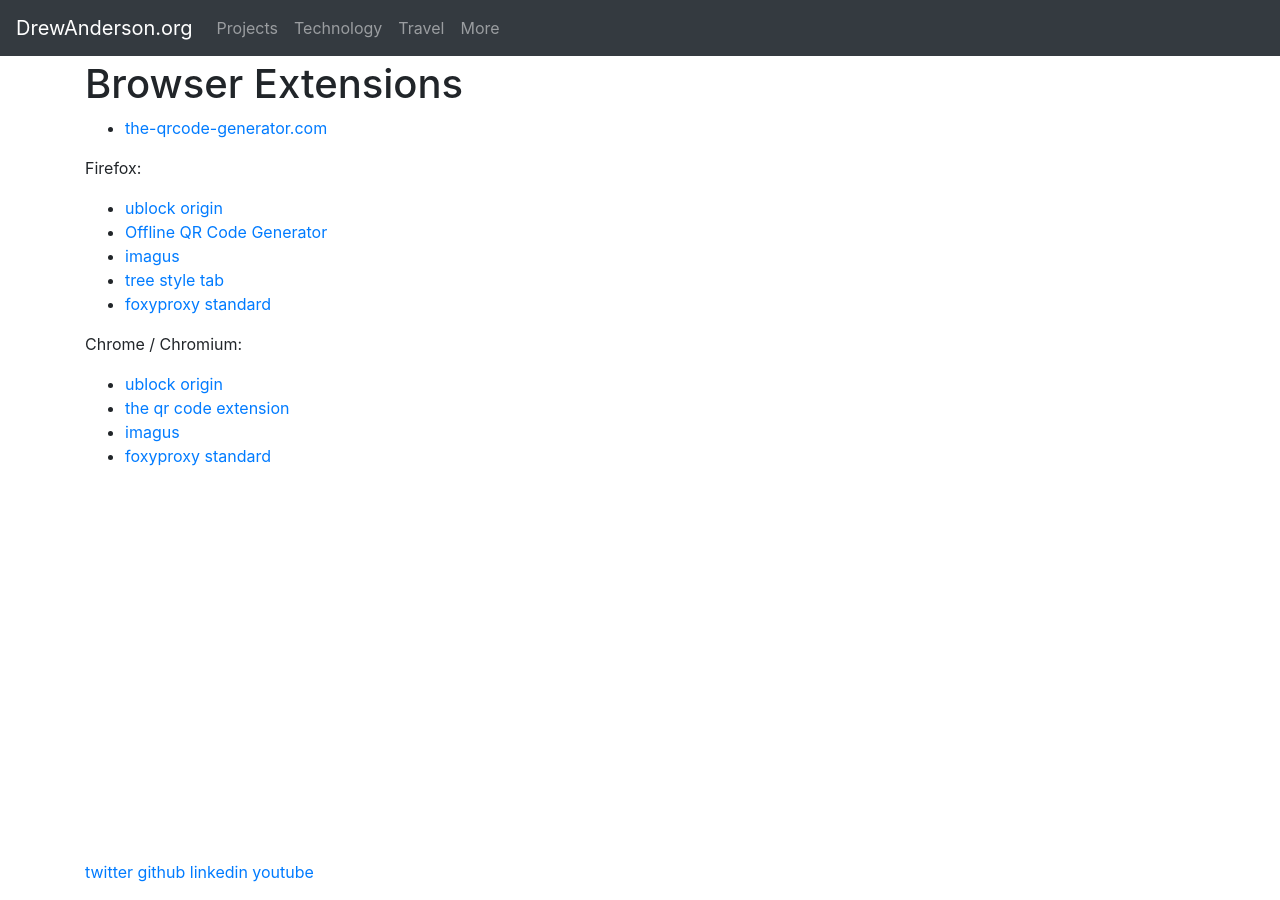
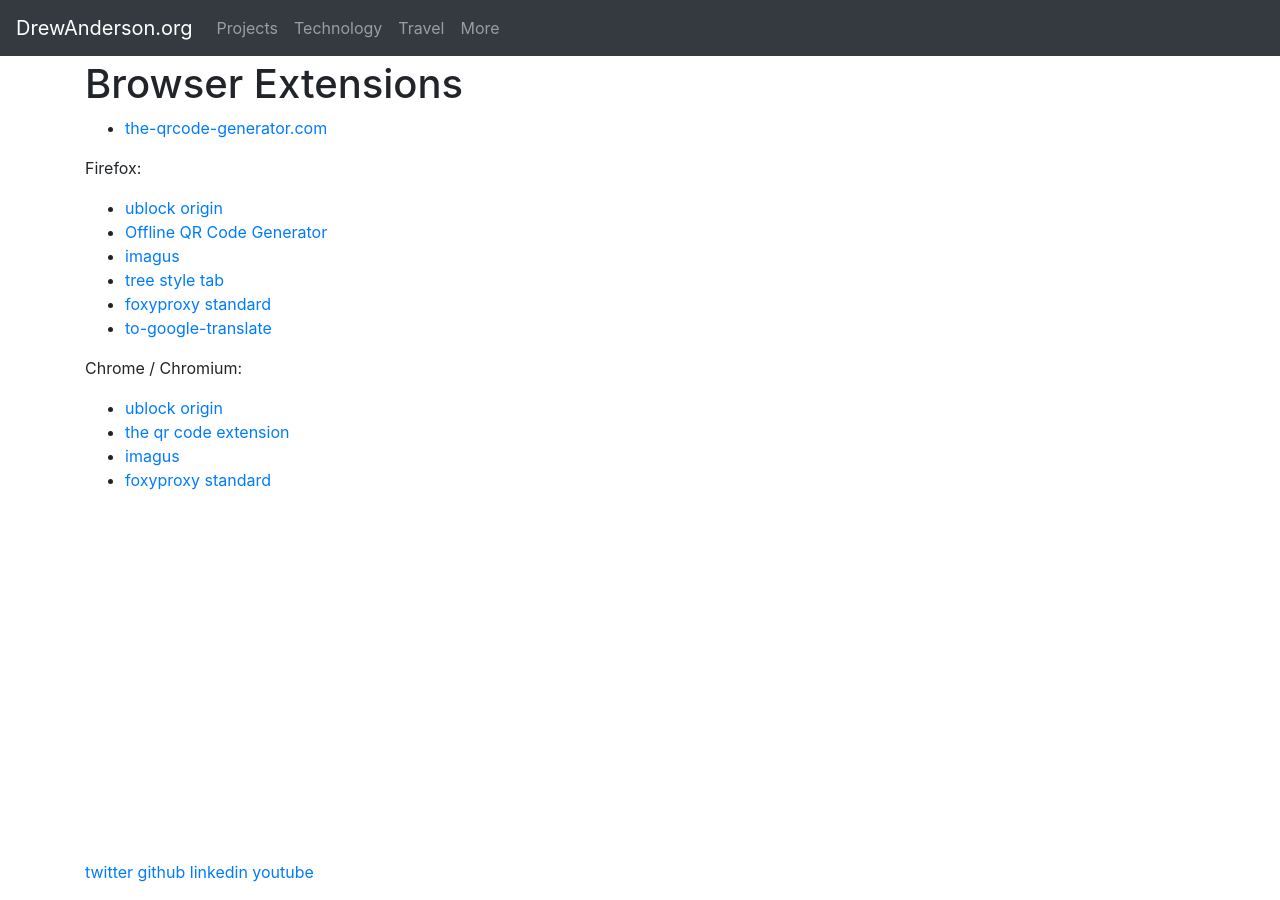
Before and after one commit to drewandersonnz/drewandersonnz.github.io, a Jekyll site: the page built from _posts/technology/2020-04-03-browser-extensions.md, in a window 1280 px wide. Built offline with Jekyll 4.4.1, drawn with Linux system fonts in a browser that asks for light colours.

Commit message:
google translate

```diff
--- a/_posts/technology/2020-04-03-browser-extensions.md
+++ b/_posts/technology/2020-04-03-browser-extensions.md
@@ -24,6 +24,7 @@
 * [imagus](https://addons.mozilla.org/en-US/firefox/addon/imagus/)
 * [tree style tab](https://addons.mozilla.org/en-US/firefox/addon/tree-style-tab/)
 * [foxyproxy standard](https://addons.mozilla.org/en-US/firefox/addon/foxyproxy-standard/)
+* [to-google-translate](https://addons.mozilla.org/en-US/firefox/addon/to-google-translate/)
 
 Chrome / Chromium:
 * [ublock origin](https://chrome.google.com/webstore/detail/ublock-origin/cjpalhdlnbpafiamejdnhcphjbkeiagm)
```
